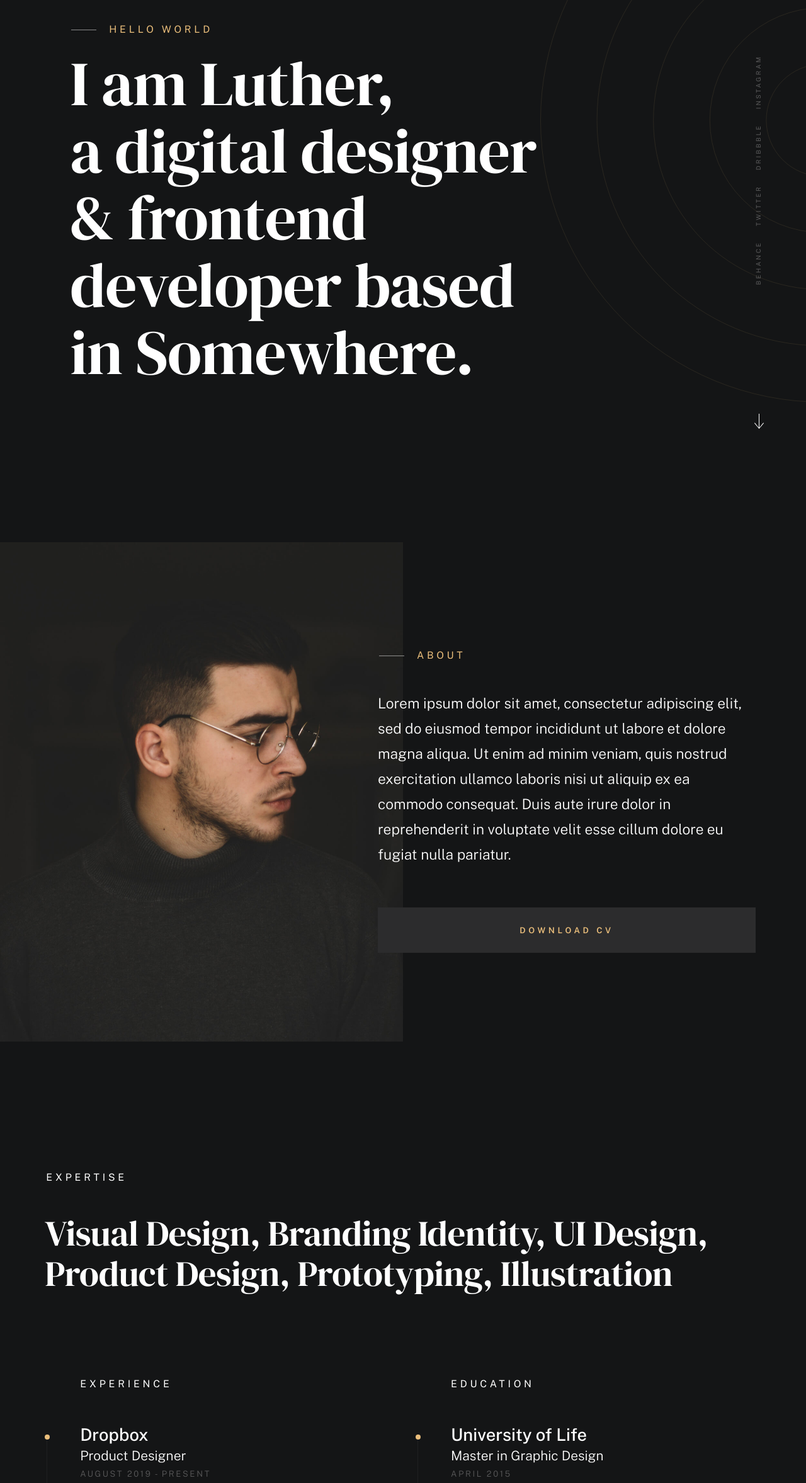
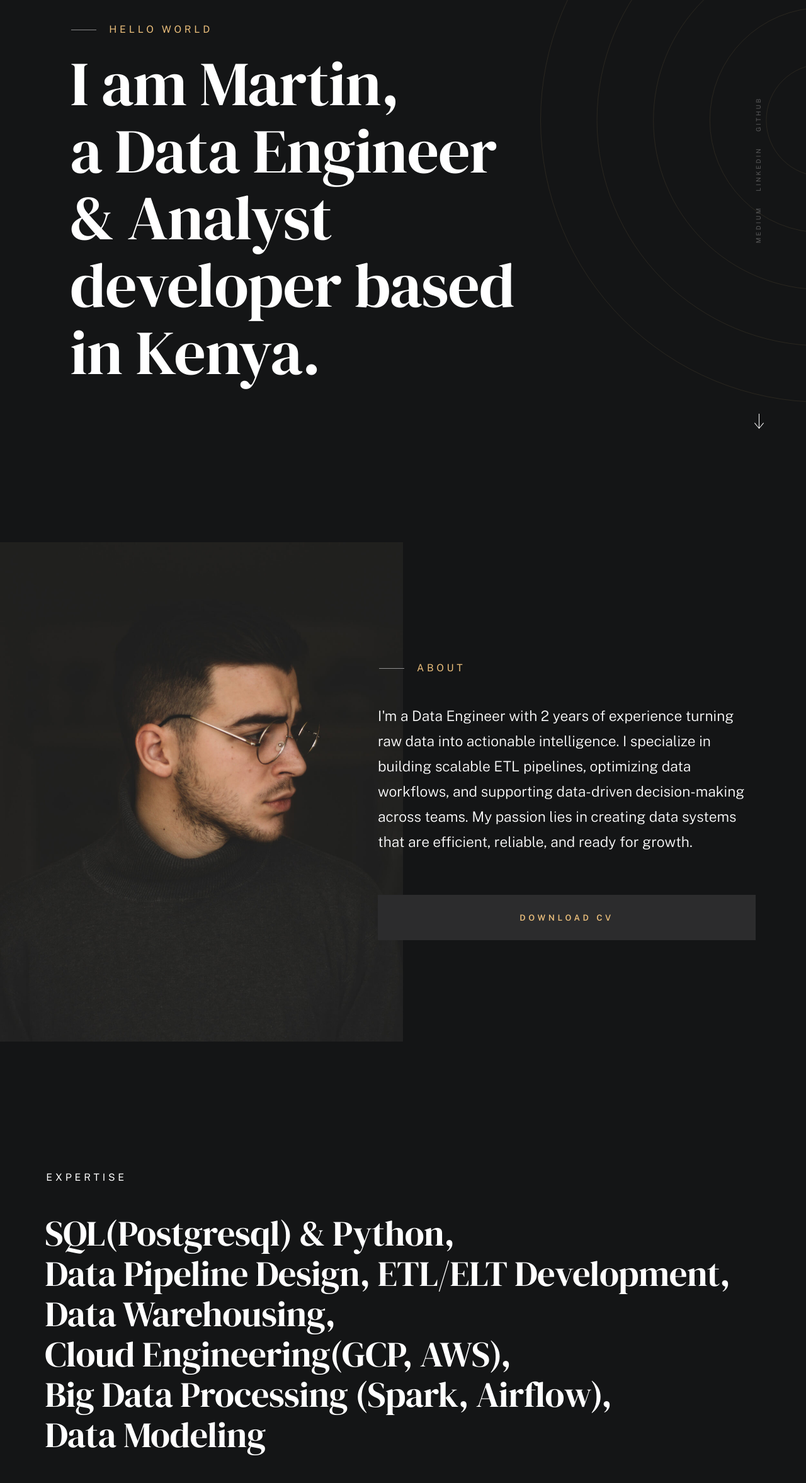
Before and after one commit to Wandera-Martin/martinwandera.github.io, a plain HTML site: page index.html in a window 1280 px wide. Shown: the part 161-2516 px from the top of the page at 63% size. Drawn offline with nearby package versions, Linux system fonts and the light colour scheme; a web font is replaced by a local one.

Commit message:
Update index.html to reflect name change from Luther to Martin and revise professional details

```diff
--- a/index.html
+++ b/index.html
@@ -5,7 +5,7 @@
     <!--- basic page needs
     ================================================== -->
     <meta charset="utf-8">
-    <title>Luther</title>
+    <title>Martin</title>
     <meta name="description" content="">
     <meta name="author" content="">
 
@@ -56,7 +56,7 @@
         <header class="s-header">
 
             <div class="header-mobile">
-                <span class="mobile-home-link"><a href="index.html">Luther.</a></span>
+                <span class="mobile-home-link"><a href="index.html">Martin.</a></span>
                 <a class="mobile-menu-toggle" href="#0"><span>Menu</span></a>
             </div>
 
@@ -92,19 +92,18 @@
                         </div>
 
                         <h1 class="text-huge-title">
-                            I am Luther, <br>
-                            a digital designer <br>
-                            & frontend <br>
+                            I am Martin, <br>
+                            a Data Engineer <br>
+                            & Analyst <br>
                             developer based <br>
-                            in Somewhere.
+                            in Kenya.
                         </h1>
                     </div>
 
                     <ul class="intro-social">
-                        <li><a href="#0">Behance</a></li>
-                        <li><a href="#0">Twitter</a></li>
-                        <li><a href="#0">Dribbble</a></li>
-                        <li><a href="#0">Instagram</a></li>
+                        <li><a href="#0">Medium</a></li>
+                        <li><a href="#0">LinkedIn</a></li>
+                        <li><a href="#0">Github</a></li>
                     </ul>
 
                 </div> <!-- end intro content -->
@@ -135,11 +134,10 @@
                                 About
                             </h2>
                             <p class="attention-getter" data-animate-el>
-                                Lorem ipsum dolor sit amet, consectetur adipiscing elit, sed do eiusmod
-                                tempor incididunt ut labore et dolore magna aliqua. Ut enim ad minim
-                                veniam, quis nostrud exercitation ullamco laboris nisi ut aliquip ex
-                                ea commodo consequat. Duis aute irure dolor in reprehenderit in voluptate
-                                velit esse cillum dolore eu fugiat nulla pariatur.
+                                I'm a Data Engineer with 2 years of experience turning raw data into actionable intelligence.
+                                I specialize in building scalable ETL pipelines, optimizing data workflows, and supporting
+                                data-driven decision-making across teams. My passion lies in creating data systems that are efficient,
+                                reliable, and ready for growth.
                             </p>
                             <a href="#0" class="btn btn--medium u-fullwidth" data-animate-el>Download CV</a>
 
@@ -154,12 +152,13 @@
                         <h2 class="text-pretitle" data-animate-el>Expertise</h2>
 
                         <ul class="skills-list h1" data-animate-el>
-                            <li>Visual Design</li>
-                            <li>Branding Identity</li>
-                            <li>UI Design</li>
-                            <li>Product Design</li>
-                            <li>Prototyping</li>
-                            <li>Illustration</li>
+                            <li>SQL(Postgresql) & Python</li>
+                            <li>Data Pipeline Design</li>
+                            <li>ETL/ELT Development</li>
+                            <li>Data Warehousing</li>
+                            <li>Cloud Engineering(GCP, AWS)</li>
+                            <li>Big Data Processing (Spark, Airflow)</li>
+                            <li>Data Modeling</li>
                         </ul>
 
                     </div>
```
